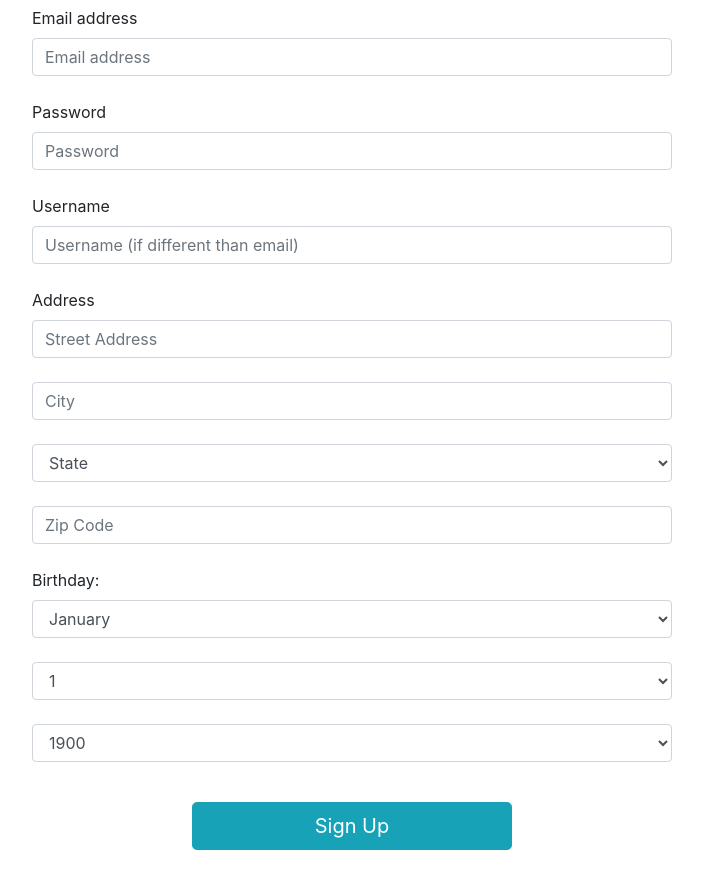
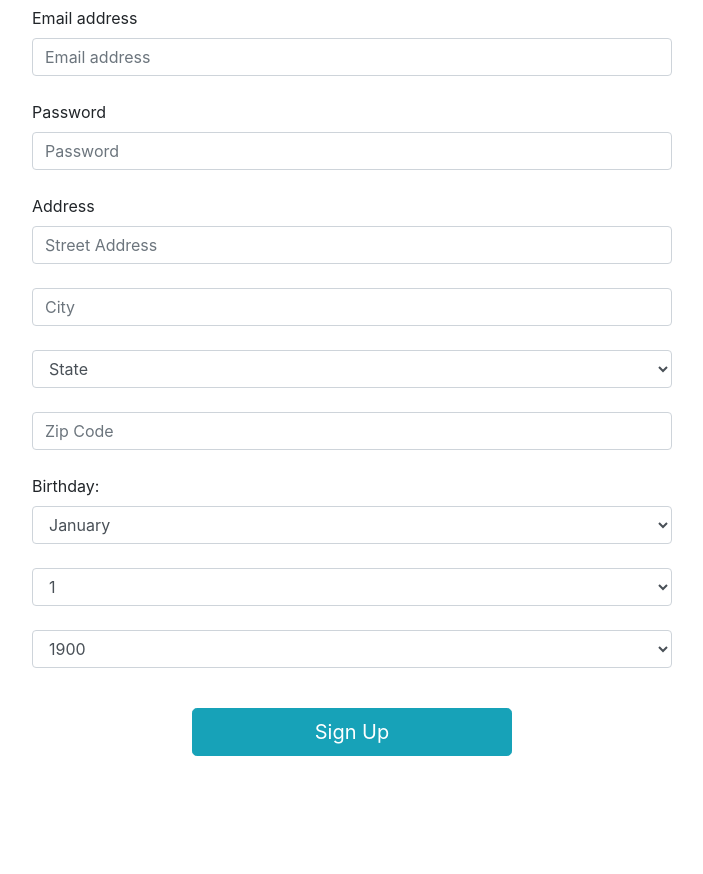
Before and after one commit to eshelton823/ECT, a Django app: page /pcsite/signup in a window 1280 px wide. Shown: the part 404-1278 px from the top of the page, without its empty margins (288-991 px from the left). After the commit the page ends 1160 px from the top, so only its background shows below. Run offline with Django 3.2, Linux system fonts and the light colour scheme; some libraries are stand-ins or nearby versions.

Commit message:
username fix

```diff
--- a/pcsite/templates/pcsite/signup.html
+++ b/pcsite/templates/pcsite/signup.html
@@ -86,13 +86,7 @@
     </div>
   </div>
   <br>
-  <div class="form-label-group d-flex justify-content-center">
-    <div class="col-xs-2 w-50">
-      <label for="inputUsername">Username</label>
-      <input type="text" id="inputUsername" class="form-control" placeholder="Username (if different than email)">
-    </div>
-  </div>
-  <br>
+
   <div class="form-label-group d-flex justify-content-center">
     <div class="col-xs-2 w-50">
       <label for="inputAddress">Address</label>
```
